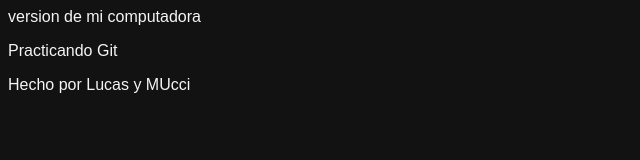
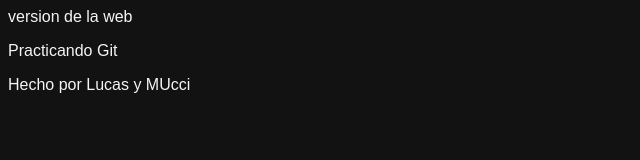
Before and after one commit to Lucaspro14/practica-git, a plain HTML site: page index.html in a window 1280 px wide. Shown: the full height of the page, 0-640 px from the left. Drawn offline with Linux system fonts and the light colour scheme.

Commit message:
Update index.html

```diff
--- a/index.html
+++ b/index.html
@@ -7,7 +7,7 @@
     <link rel="stylesheet" href="css/estilos.css">
 </head>
 <body>
-    version de mi computadora
+   version de la web
     <p>Practicando Git</p>
     <footer>Hecho por Lucas y MUcci</footer>
 </body>
```
